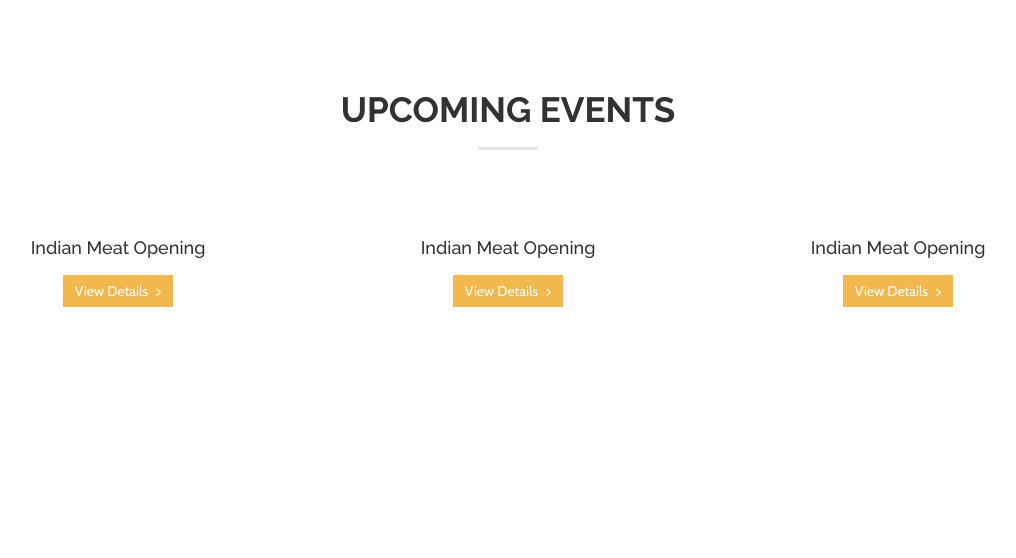
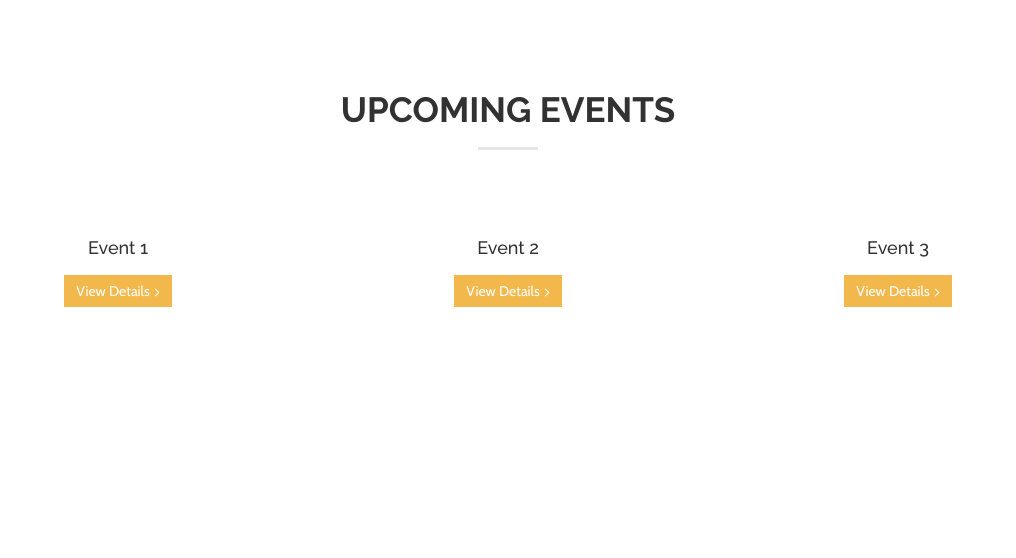
Before and after one commit to Masssssimo/LBC, a PHP site: page /home.php in a window 1280 px wide. Shown: the part 3631-4189 px from the top of the page, without its empty margins (132-1148 px from the left). Run offline with PHP 8.4, Linux system fonts and the light colour scheme; data that the repository does not hold is empty; some libraries are stand-ins or nearby versions.

Commit message:
events
asdas

```diff
--- a/home.php
+++ b/home.php
@@ -586,9 +586,13 @@
 			</section>
 			<!--call to action-->
 
+
+
+
+
 			<section id="events" class="section-events">
 				<div class="container">
-					<div class="row wow fadeIn delay1">
+					<div class="row">
 						<div class="col-sm-6 col-sm-offset-3 center-title text-center">
 							<h3>Upcoming events</h3>
 							<span class="center-line"></span>
@@ -596,7 +600,7 @@
 						</div>
 					</div>
 					<!--section title-->
-					<div class="row wow fadeIn delay2">
+					<div class="row">
 						<div class="col-sm-4 margin-b-30">
 							<div class="event-thumb">
 								<?php perch_content('Event 1'); ?>
@@ -604,8 +608,30 @@
 							<!--event thumbnail-->
 							<div class="event-desc clearfix">
 								<div class="text-center">
-									<h4	class="modal-title">Indian Meat Opening</h4>
-									<button class="btn btn-yellow" href="#">View Details <i class="fa fa-angle-right"></i></button>
+									<h4	class="modal-title">Event 1</h4>
+									<button type="button" class="btn btn-yellow btn-md" data-toggle="modal" data-target="#event1">View Details<i class="fa fa-angle-right"></i></button>
+
+									<div class="modal" id="event1" role="dialog">
+										<div class="modal-dialog">
+
+											<!-- Modal content-->
+											<div class="modal-content">
+												<div class="modal-header">
+													<button type="button" class="close glyphicon" data-dismiss="modal">&times;</button>
+													<h3 class="modal-title">Event 1</h3>
+												</div>
+												<div class="modal-body">
+													<p>
+														Event 1 details
+													</p>
+												</div>
+												<div class="modal-footer">
+													<button type="button" class="btn btn-default" data-dismiss="modal">Close</button>
+												</div>
+											</div>
+
+										</div>
+									</div>
 								</div>
 							</div>
 						</div>
@@ -617,8 +643,30 @@
 							<!--event thumbnail-->
 							<div class="event-desc clearfix">
 								<div class="text-center">
-									<h4	class="modal-title">Indian Meat Opening</h4>
-									<button class="btn btn-yellow" href="#">View Details <i class="fa fa-angle-right"></i></button>
+									<h4	class="modal-title">Event 2</h4>
+									<button type="button" class="btn btn-yellow btn-md" data-toggle="modal" data-target="#event2">View Details<i class="fa fa-angle-right"></i></button>
+
+									<div class="modal" id="event2" role="dialog">
+										<div class="modal-dialog">
+
+											<!-- Modal content-->
+											<div class="modal-content">
+												<div class="modal-header">
+													<button type="button" class="close glyphicon" data-dismiss="modal">&times;</button>
+													<h3 class="modal-title">Event 2</h3>
+												</div>
+												<div class="modal-body">
+													<p>
+														Event 2 details
+													</p>
+												</div>
+												<div class="modal-footer">
+													<button type="button" class="btn btn-default" data-dismiss="modal">Close</button>
+												</div>
+											</div>
+
+										</div>
+									</div>
 								</div>
 							</div>
 						</div>
@@ -630,8 +678,30 @@
 							<!--event thumbnail-->
 							<div class="event-desc clearfix">
 								<div class="text-center">
-									<h4	class="modal-title">Indian Meat Opening</h4>
-									<button class="btn btn-yellow" href="#">View Details <i class="fa fa-angle-right"></i></button>
+									<h4	class="modal-title">Event 3</h4>
+									<button type="button" class="btn btn-yellow btn-md" data-toggle="modal" data-target="#event3">View Details<i class="fa fa-angle-right"></i></button>
+
+									<div class="modal" id="event3" role="dialog">
+										<div class="modal-dialog">
+
+											<!-- Modal content-->
+											<div class="modal-content">
+												<div class="modal-header">
+													<button type="button" class="close glyphicon" data-dismiss="modal">&times;</button>
+													<h3 class="modal-title">Event 3</h3>
+												</div>
+												<div class="modal-body">
+													<p>
+														Event 3 details
+													</p>
+												</div>
+												<div class="modal-footer">
+													<button type="button" class="btn btn-default" data-dismiss="modal">Close</button>
+												</div>
+											</div>
+
+										</div>
+									</div>
 								</div>
 							</div>
 						</div>
```
